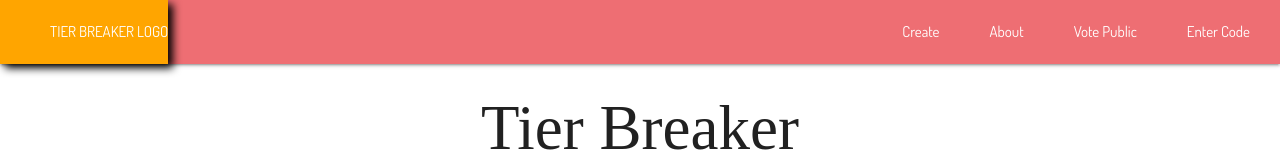
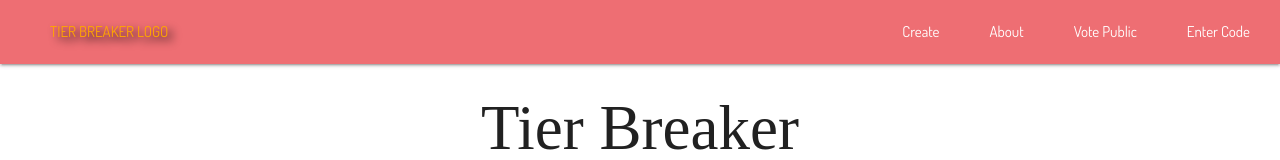
Before and after one commit to NikkiHmltn/tier-breaker, a React (Create React App) app: page / in a window 1280 px wide. Shown: the top 160 px of the page. Built offline with nearby package versions, Linux system fonts and the light colour scheme; no server answers; a web font is replaced by a local one.

Commit message:
troubleshooting

```diff
--- a/src/App.css
+++ b/src/App.css
@@ -21,7 +21,10 @@ h3 {
 }
 
 .btn:hover,
-.btn:focus,
-a:hover {
+.btn:focus {
     background-color: rgb(255, 165, 0);
 }
+
+a:hover {
+    color: rgb(255, 165, 0);
+}
--- a/src/components/CreatePoll.js
+++ b/src/components/CreatePoll.js
@@ -84,7 +84,7 @@ export default class CreatePoll extends Component {
             options_list: this.state.list,
             num_options: num_options
         };
-        if (this.state.privet === 'on') newBracket.private = true;
+        if (this.state.private === 'on') newBracket.private = true;
         console.log(newBracket.private);
         axios
             .post(`${process.env.REACT_APP_SERVER_URL}/bracket/create`, newBracket)
```
